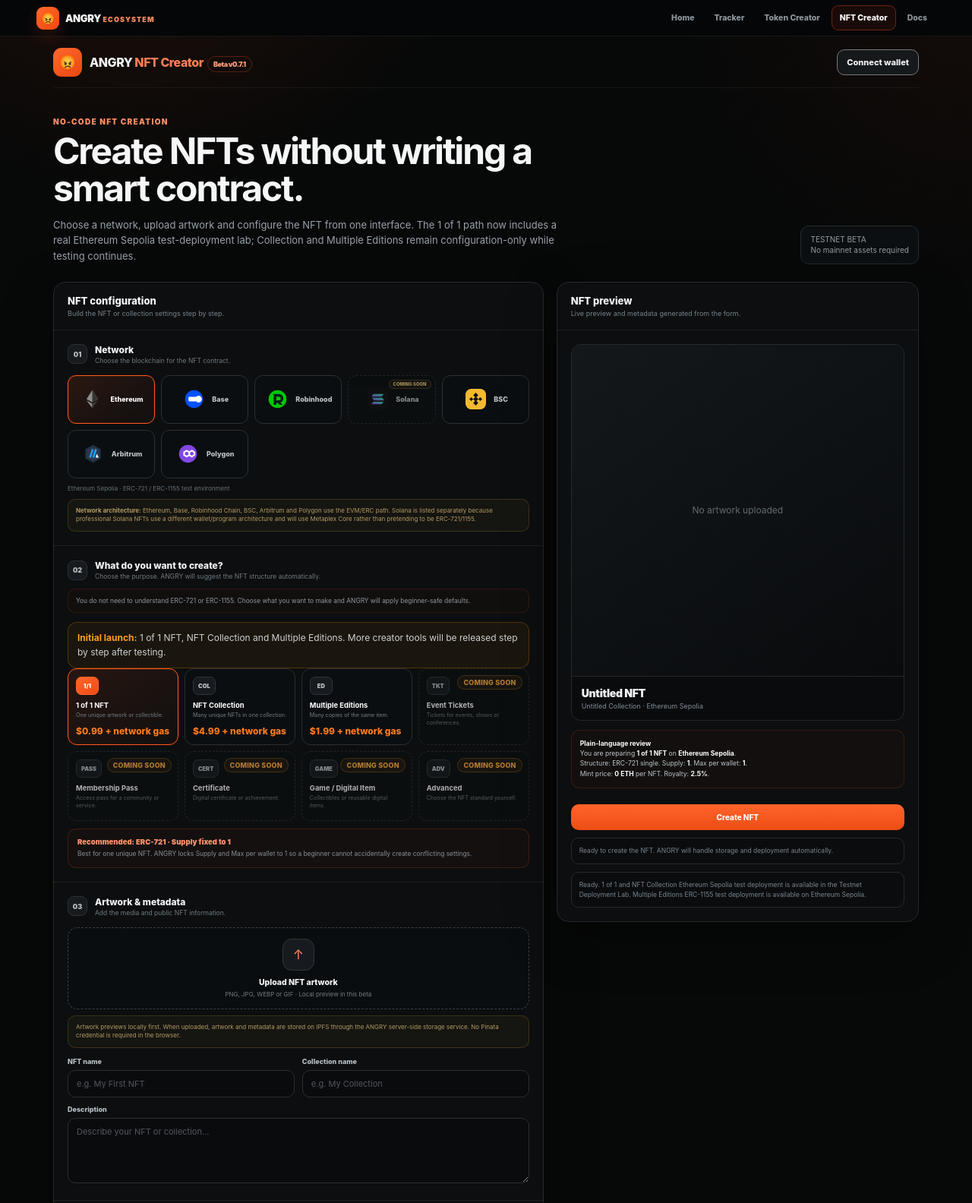
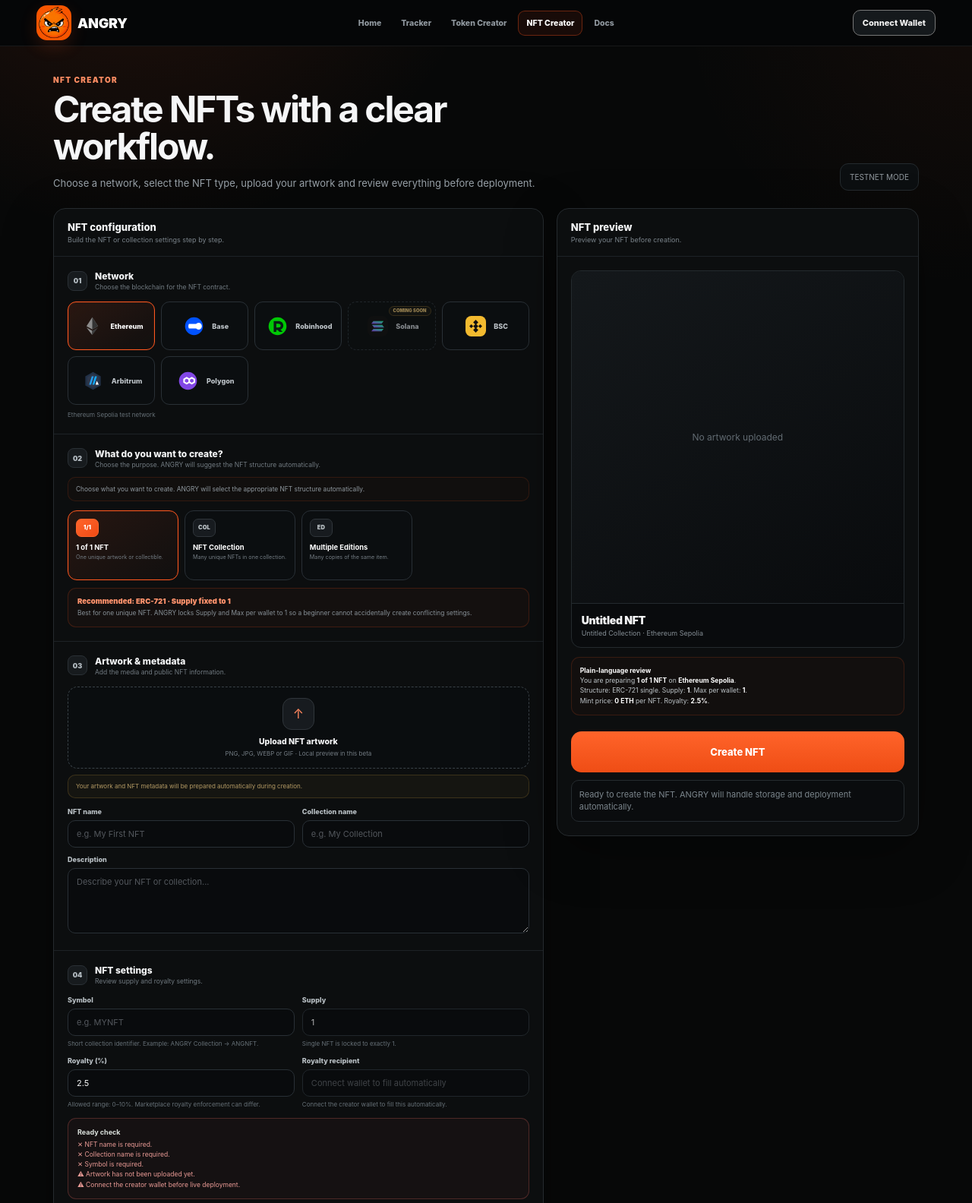
Before and after one commit to ANGRYOfficial/ANGRY-Website, a plain HTML site: page nft-creator/index.html in a window 1280 px wide. Shown: the top 1584 px of the page at 76% size. Drawn offline with Linux system fonts and the light colour scheme.

Commit message:
Clean NFT Creator interface

```diff
--- a/nft-creator/index.html
+++ b/nft-creator/index.html
@@ -455,36 +455,155 @@
 }
 </style>
 
+
+<style id="angry-nft-clean-header">
+.angry-globalbrand-mark{
+  width:46px !important;
+  height:46px !important;
+  min-width:46px !important;
+  border-radius:14px !important;
+  background:url("../assets/angry-logo-final.png") center/cover no-repeat !important;
+  color:transparent !important;
+  font-size:0 !important;
+  overflow:hidden !important;
+}
+
+.angry-globalbrand > span:last-child{
+  font-size:18px !important;
+  font-weight:900 !important;
+  white-space:nowrap !important;
+}
+
+.angry-globalbar > .wallet{
+  flex:0 0 auto !important;
+  margin-left:10px !important;
+}
+
+@media(max-width:760px){
+  .angry-globalbar > .wallet{
+    margin-left:auto !important;
+  }
+}
+</style>
+
+
+<style id="angry-nft-purpose-cleanup">
+
+/* Keep future creator modes in the code, but hide them from public UI */
+.purpose.future-purpose{
+  display:none !important;
+}
+
+/* Advanced ERC selector is not part of the beginner flow */
+#advancedPicker{
+  display:none !important;
+}
+
+</style>
+
+
+<style id="angry-nft-settings-cleanup">
+
+/*
+Keep these fields in the DOM for existing JS,
+but do not present unsupported sale controls to users.
+*/
+#mintPriceField,
+#maxWalletField{
+  display:none !important;
+}
+
+/* 1 of 1 already explains itself through the selected NFT type */
+#artworkSettings{
+  display:none !important;
+}
+
+/* Future collection generator stays in code, not in the public flow */
+.pro-option.future-option,
+.future-panel{
+  display:none !important;
+}
+
+</style>
+
+
+<style id="angry-nft-purpose-settings-cleanup">
+
+/*
+Current Collection flow uses stable defaults.
+Keep its controls in DOM for existing JS but remove visual clutter.
+*/
+#collectionSettings{
+  display:none !important;
+}
+
+/*
+Current ERC-1155 Editions use one token ID with multiple units.
+Do not present individual numbering controls as if each copy were unique.
+*/
+#editionSettings{
+  display:none !important;
+}
+
+</style>
+
+
+<style id="angry-nft-final-ui-cleanup">
+
+/* Existing JS can continue writing here, but user-facing progress
+   is handled by simpleCreateProgress instead. */
+#status{
+  display:none !important;
+}
+
+#simpleCreateBtn{
+  min-height:54px !important;
+  border-radius:14px !important;
+  font-size:13px !important;
+}
+
+#simpleCreateProgress{
+  margin-top:10px !important;
+  font-size:11px !important;
+  line-height:1.5 !important;
+}
+
+</style>
 </head>
 <body>
 
 <div class="angry-globalbar" aria-label="ANGRY ecosystem navigation">
+
   <a class="angry-globalbrand" href="../index.html">
-    <span class="angry-globalbrand-mark">😡</span>
-    <span>ANGRY <small>ECOSYSTEM</small></span>
+    <span class="angry-globalbrand-mark"></span>
+    <span>ANGRY</span>
   </a>
+
   <nav class="angry-globalnav">
-    <a href="../index.html">Home</a><a href="../tracker/index.html">Tracker</a><a href="../token-creator/index.html">Token Creator</a><a class="active" href="../nft-creator/index.html">NFT Creator</a><a href="../docs/index.html">Docs</a>
+    <a href="../index.html">Home</a>
+    <a href="../tracker/index.html">Tracker</a>
+    <a href="../token-creator/index.html">Token Creator</a>
+    <a class="active" href="../nft-creator/index.html">NFT Creator</a>
+    <a href="../docs/index.html">Docs</a>
   </nav>
+
+  <button class="wallet" id="walletBtn" type="button">
+    Connect Wallet
+  </button>
+
 </div>
 
 <div class="shell">
-  <header class="topbar">
-    <div class="brand">
-      <div class="mark">😡</div>
-      <div class="brand-name">ANGRY <span style="color:#ff7f54">NFT Creator</span><span class="beta">Beta v0.7.1</span></div>
-    </div>
-    <button class="wallet" id="walletBtn">Connect wallet</button>
-  </header>
 
   <section class="hero">
-    <div>
-      <div class="eyebrow">No-code NFT creation</div>
-      <h1>Create NFTs without writing a smart contract.</h1>
-      <p>Choose a network, upload artwork and configure the NFT from one interface. The 1 of 1 path now includes a real Ethereum Sepolia test-deployment lab; Collection and Multiple Editions remain configuration-only while testing continues.</p>
-    </div>
-    <div class="env">TESTNET BETA<br>No mainnet assets required</div>
-  </section>
+  <div>
+    <div class="eyebrow">NFT CREATOR</div>
+    <h1>Create NFTs with a clear workflow.</h1>
+    <p>Choose a network, select the NFT type, upload your artwork and review everything before deployment.</p>
+  </div>
+
+  <div class="env">TESTNET MODE</div>
+</section>
 
   <main class="layout">
     <section class="card">
@@ -507,25 +626,23 @@
           <button class="network-card" data-chain="arb"><span class="net-icon">A</span><span>Arbitrum</span></button>
           <button class="network-card" data-chain="polygon"><span class="net-icon">P</span><span>Polygon</span></button>
         </div>
-        <div class="help" id="networkHint" style="margin-top:8px">Ethereum Sepolia · ERC-721 / ERC-1155 test environment</div>
+        <div class="help" id="networkHint" style="margin-top:8px">Ethereum Sepolia test network</div>
         <button class="btn secondary" id="switchBtn" style="display:none!important">Switch wallet to selected testnet</button>
-        <div class="storage-note" style="margin-top:8px">
-          <b>Network architecture:</b> Ethereum, Base, Robinhood Chain, BSC, Arbitrum and Polygon use the EVM/ERC path. Solana is listed separately because professional Solana NFTs use a different wallet/program architecture and will use Metaplex Core rather than pretending to be ERC-721/1155.
-        </div>
+
       </div>
 
       <div class="section">
-        <div class="section-head"><div class="step">02</div><div><div class="sec-title">What do you want to create?</div><div class="sec-sub">Choose the purpose. ANGRY will suggest the NFT structure automatically.</div></div></div><div class="beginner-note">You do not need to understand ERC-721 or ERC-1155. Choose what you want to make and ANGRY will apply beginner-safe defaults.</div>
-        <div class="launch-scope-note"><b>Initial launch:</b> 1 of 1 NFT, NFT Collection and Multiple Editions. More creator tools will be released step by step after testing.</div>
+        <div class="section-head"><div class="step">02</div><div><div class="sec-title">What do you want to create?</div><div class="sec-sub">Choose the purpose. ANGRY will suggest the NFT structure automatically.</div></div></div><div class="beginner-note">Choose what you want to create. ANGRY will select the appropriate NFT structure automatically.</div>
+
         <div class="purpose-grid">
           <button class="purpose active" data-purpose="artwork" data-fee-usd="0.99">
-            <span class="purpose-icon">1/1</span><b>1 of 1 NFT</b><small>One unique artwork or collectible.</small><span class="angry-create-fee">$0.99 + network gas</span>
+            <span class="purpose-icon">1/1</span><b>1 of 1 NFT</b><small>One unique artwork or collectible.</small>
           </button>
           <button class="purpose" data-purpose="collection" data-fee-usd="4.99">
-            <span class="purpose-icon">COL</span><b>NFT Collection</b><small>Many unique NFTs in one collection.</small><span class="angry-create-fee">$4.99 + network gas</span>
+            <span class="purpose-icon">COL</span><b>NFT Collection</b><small>Many unique NFTs in one collection.</small>
           </button>
           <button class="purpose" data-purpose="editions" data-fee-usd="1.99">
-            <span class="purpose-icon">ED</span><b>Multiple Editions</b><small>Many copies of the same item.</small><span class="angry-create-fee">$1.99 + network gas</span>
+            <span class="purpose-icon">ED</span><b>Multiple Editions</b><small>Many copies of the same item.</small>
           </button>
           <button class="purpose future-purpose" data-purpose="tickets" aria-disabled="true">
             <span class="purpose-status">Coming soon</span>
@@ -573,7 +690,7 @@
           <div id="emptyUpload">
             <div class="upload-icon">↑</div>
             <div class="drop-title" id="uploadTitle">Upload NFT artwork</div>
-            <div class="drop-sub" id="uploadSub">PNG, JPG, WEBP or GIF · Local preview in this beta</div><div class="collection-drop-status hidden" id="collectionDropStatus">0 selected · Target 100</div>
+            <div class="drop-sub" id="uploadSub">PNG, JPG, WEBP or GIF</div><div class="collection-drop-status hidden" id="collectionDropStatus">0 selected · Target 100</div>
           </div>
           <img id="artPreview" class="preview-img hidden" alt="NFT preview">
         </div>
@@ -604,7 +721,7 @@
     </div><div class="bulk-feedback hidden" id="bulkFeedback"></div>
         </div>
 
-        <div class="storage-note">Artwork previews locally first. When uploaded, artwork and metadata are stored on IPFS through the ANGRY server-side storage service. No Pinata credential is required in the browser.</div>
+        <div class="storage-note">Your artwork and NFT metadata will be prepared automatically during creation.</div>
 
         <div class="grid2" style="margin-top:12px">
           <div class="field">
@@ -623,7 +740,7 @@
       </div>
 
       <div class="section">
-        <div class="section-head"><div class="step">04</div><div><div class="sec-title">Guided settings</div><div class="sec-sub">Configure supply, minting and royalty preferences.</div></div></div>
+        <div class="section-head"><div class="step">04</div><div><div class="sec-title">NFT settings</div><div class="sec-sub">Review supply and royalty settings.</div></div></div>
         <div class="grid2">
           <div class="field">
             <label>Symbol</label>
@@ -1073,8 +1190,8 @@
         </div>
 
         <div class="validation-box" id="validationBox">
-          <b>Configuration check</b>
-          <div id="validationMessages">✓ Settings look consistent.</div>
+          <b>Ready check</b>
+          <div id="validationMessages">✓ NFT settings are ready.</div>
         </div>
 
         <div class="rights-box">
@@ -1089,7 +1206,7 @@
     <aside class="card review">
       <div class="card-head">
         <div class="card-title">NFT preview</div>
-        <div class="card-sub">Live preview and metadata generated from the form.</div>
+        <div class="card-sub">Preview your NFT before creation.</div>
       </div>
       <div class="section">
         <div class="nft-preview" id="singlePreviewPanel">
@@ -1135,7 +1252,7 @@
             class="status"
             id="simpleCreateProgress"
           >
-            Fill in the details, upload the artwork, then create your NFT.
+            Complete the details above, then create your NFT.
           </div>
 
           <div
@@ -1203,8 +1320,8 @@
   </div>
 
   <footer class="footer">
-    <span>ANGRY NFT Creator Beta v0.7.1 · No-code NFT tooling</span>
-    <span>Testnet planning · Separate page, same ANGRY ecosystem</span>
+    <span>© 2026 ANGRY</span>
+    <span>Testnet environment · Do not use mainnet funds.</span>
   </footer>
 </div>
 
```
